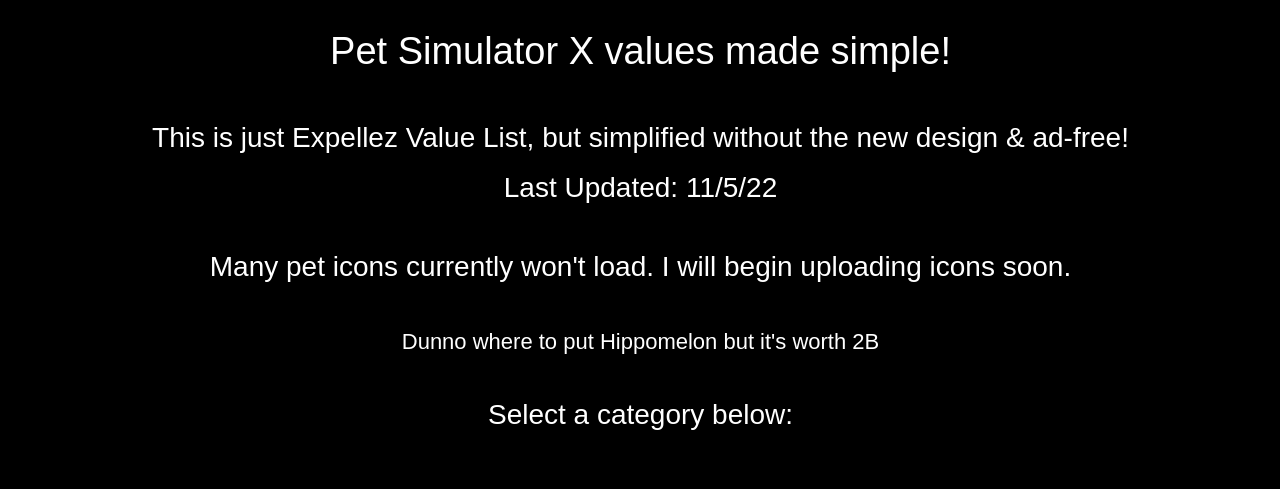
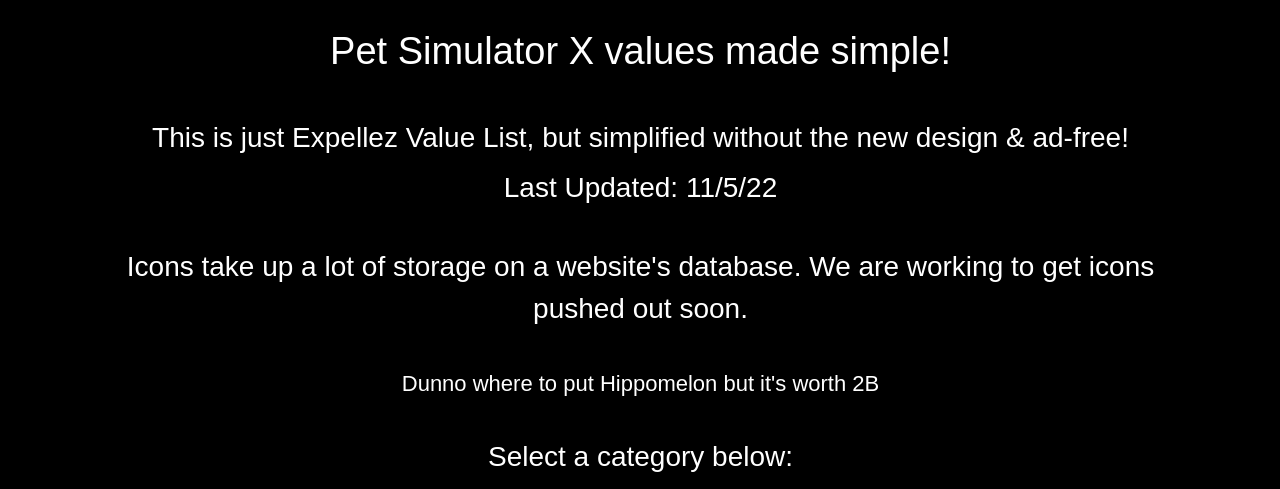
Before and after one commit to tommyplaysyt/Tommy-s-Values, a plain HTML site: page index.html in a window 1280 px wide. Shown: the part 101-590 px from the top of the page. Drawn offline with Linux system fonts and the light colour scheme.

Commit message:
Icon update

```diff
--- a/index.html
+++ b/index.html
@@ -25,7 +25,7 @@
                                                             <br>
                     <h5 class="heading-section">This is just Expellez Value List, but simplified without the new design & ad-free!</h5>
                     <h5 class="heading-section">Last Updated: 11/5/22</h5>                                                                            <br>
-                    <h5 class="heading-section">Many pet icons currently won't load. I will begin uploading icons soon.</h5>
+                    <h5 class="heading-section">Icons take up a lot of storage on a website's database. We are working to get icons pushed out soon.</h5>
                     <br>
                     <h5 class="small-heading-section">Dunno where to put Hippomelon but it's worth 2B</h5>
                                                                                             <br>
```
